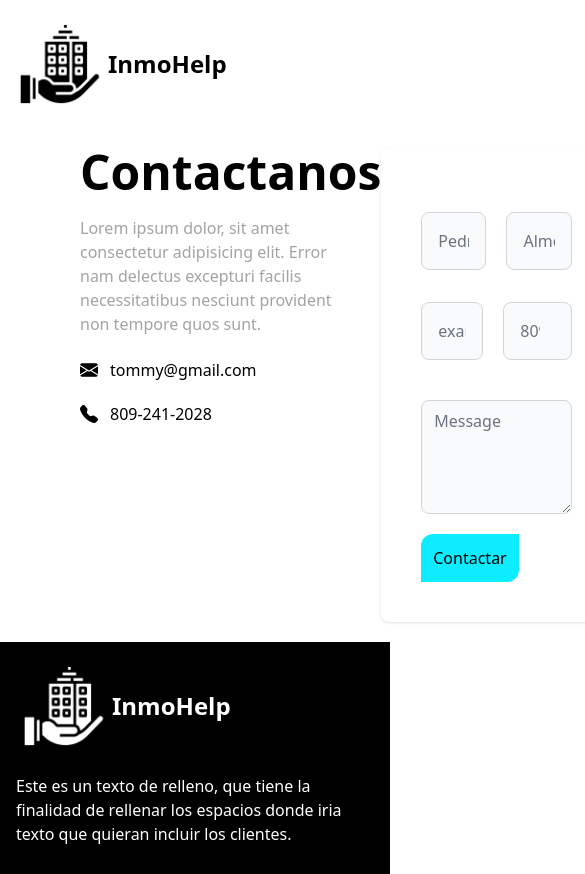
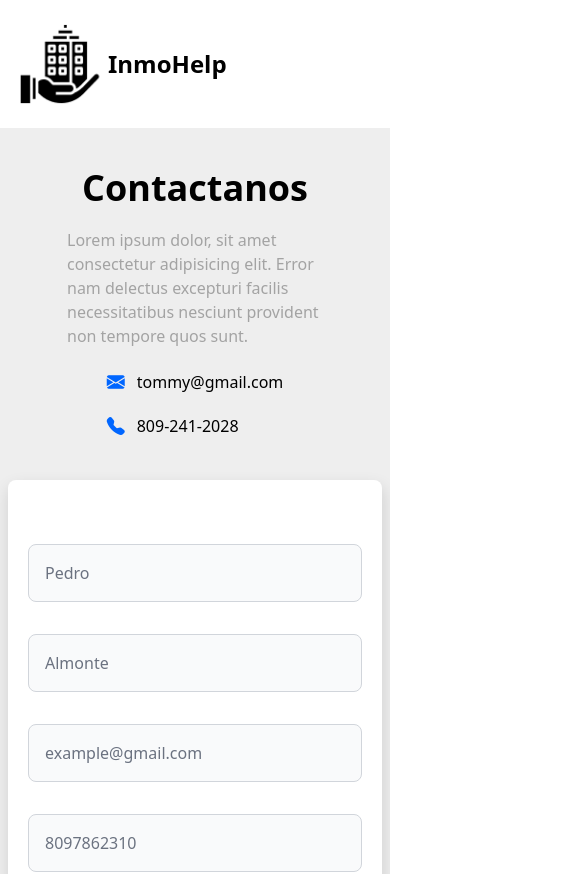
Before and after one commit to Tommy-S05/inmohelp, a Next.js app: page /contactus in a window 390 px wide. Shown: the top 874 px of the page, 585 px wide, since content can reach past the window. Built offline with nearby package versions, Linux system fonts and the light colour scheme.

Commit message:
Contact us page finished and add responsive to contact us in home page

```diff
--- a/src/app/contactus/page.js
+++ b/src/app/contactus/page.js
@@ -1,6 +1,6 @@
 "use client";
 import Image from "next/image";
-import {Label, Textarea, TextInput} from "flowbite-react";
+import {Textarea, TextInput} from "flowbite-react";
 import Head from "next/head";
 
 // export const metadata = {
@@ -10,9 +10,10 @@ import Head from "next/head";
 
 export default function Contactus() {
     return (
-        <section id={"contactus"} className="flex justify-between px-20 py-5">
-            <div className=" space-y-5">
-                <h2 className=" text-5xl font-bold">Contactanos</h2>
+        <section id={"contactus"}
+                 className={"w-full flex flex-col lg:flex-row lg:gap-10 justify-between md:px-20 px-2 py-10 lg:space-y-0 space-y-10 bg-[#EEEEEE]"}>
+            <div className="flex flex-col md:items-start items-center space-y-5">
+                <h2 className="md:text-5xl text-4xl font-bold">Contactanos</h2>
                 <p className=" text-neutral-400 w-64">
                     Lorem ipsum dolor, sit amet consectetur adipisicing elit. Error nam
                     delectus excepturi facilis necessitatibus nesciunt provident non
@@ -20,18 +21,18 @@ export default function Contactus() {
                 </p>
                 <ul className="[&>li]:flex [&>li]:items-center [&>li]:space-x-3 [&>li>i]:text-lg space-y-4">
                     <li>
-                        <i class="bi bi-envelope-fill"></i>
-                        <p>tommy@gmail.com</p>
+                        <i className="bi bi-envelope-fill text-primary"></i><p>tommy@gmail.com</p>
                     </li>
                     <li>
-                        <i class="bi bi-telephone-fill"></i> <p>809-241-2028</p>
+                        <i className="bi bi-telephone-fill text-primary"></i><p>809-241-2028</p>
                     </li>
                 </ul>
             </div>
 
-            <div className={"bg-white shadow w-[750px]  py-10 px-10 rounded-lg"}>
-                <div className="flex space-x-5">
-                    <div className="mb-2 block  w-full">
+            <form>
+                <div className={"bg-white shadow lg:w-[750px] py-10 md:px-10 px-5 rounded-lg"}>
+                    <div className="md:flex md:space-x-5">
+                        <div className="mb-2 block w-full">
                             <label className={"text-white text-md font-bold"}>Nombre</label>
                             <TextInput
                                 id="email4"
@@ -52,7 +53,7 @@ export default function Contactus() {
                             />
                         </div>
                     </div>
-                <div className=" flex space-x-5">
+                    <div className="md:flex md:space-x-5">
                         <div className="mb-2 block w-full">
                             <label className={"text-white text-md font-bold"}>Email</label>
                             <TextInput
@@ -88,11 +89,12 @@ export default function Contactus() {
                         />
                     </div>
                     <div className={"flex "}>
-                    <button className="bg-[#0DEDFF] p-3 text-black rounded-tl-xl rounded-br-xl hover:bg-[#0DEDFF]/80">
+                        <button className="bg-primary p-3 text-white rounded-tl-xl rounded-br-xl hover:bg-primary/80">
                             Contactar
                         </button>
                     </div>
                 </div>
+            </form>
         </section>
     );
 }
--- a/src/app/globals.css
+++ b/src/app/globals.css
@@ -6,8 +6,13 @@
 .philosopher {
     font-family: 'Philosopher';
 }
-.shadow {-webkit-box-shadow: 1px 7px 7px 1px rgba(0, 0, 0, 0.12) -moz-box-shadow 1px 7px 16px 1px rgba(0, 0, 0, 0.12) box-shadow 1px 7px 16px 1px rgba(0, 0, 0, 0.12)}
 
-main{
+.shadow {
+    -webkit-box-shadow: 1px 7px 7px 1px rgba(0, 0, 0, 0.12);
+    -moz-box-shadow: 1px 7px 16px 1px rgba(0, 0, 0, 0.12);
+    box-shadow: 1px 7px 16px 1px rgba(0, 0, 0, 0.12)
+}
+
+main {
     @apply max-w-screen-2xl mx-auto
 }
--- a/src/app/page.js
+++ b/src/app/page.js
@@ -23,7 +23,7 @@ export default function Home() {
                         Inicia tu busqueda
                     </button>
 
-          <Search />
+                    <Search/>
                 </div>
                 <img
                     className=" w-full object-cover h-[600px]"
@@ -34,22 +34,27 @@ export default function Home() {
             <section id={"contactanos"} className={"relative"}>
                 <div
                     className={
-            "absolute flex-col flex justify-center items-center h-full w-full "
+                        "absolute flex-col flex justify-center items-center h-full w-full md:space-y-5 space-y-20"
                     }
                 >
-          <h2 className={"font-bold text-5xl text-white"}>Contactanos</h2>
-          <p className={"text-white my-7"}>Sabemos lo que necesitas</p>
+                    <h2 className={"font-bold md:text-5xl text-5xl text-white"}>Contactanos</h2>
+                    <p className={"hidden md:flex text-white"}>Sabemos lo que necesitas</p>
                     <button className="bg-white p-3 px-7 text-black rounded-xl">
                         Enviar un mensaje
                     </button>
                 </div>
-        <div className={"bg-white w-full flex justify-center pb-14 pt-4 px-5"}>
+                <div className={"hidden bg-white w-full md:flex justify-center pb-14 pt-4 px-5"}>
                     <img
-            className={"h-[400px] w-[900px] lg:object-cover object-contain"}
-            src="/assets/contactanos.png"
-            alt="Hola"
+                        className={"hidden md:flex h-[400px] w-[900px] lg:object-cover object-contain"}
+                        src="/assets/contactanos/contactanos.png"
+                        alt="Contactanos"
                     />
                 </div>
+                <img
+                    className={"md:hidden  w-full object-cover"}
+                    src="/assets/contactanos/contactanos-movile.png"
+                    alt="Contactanos"
+                />
             </section>
         </main>
     );
```
Also changed, not shown: public/assets/contactanos/contactanos-movile.png (added), public/assets/contactanos/contactanos.png (renamed from public/assets/contactanos.png). Lines whose indentation alone changed are shown as unchanged.
